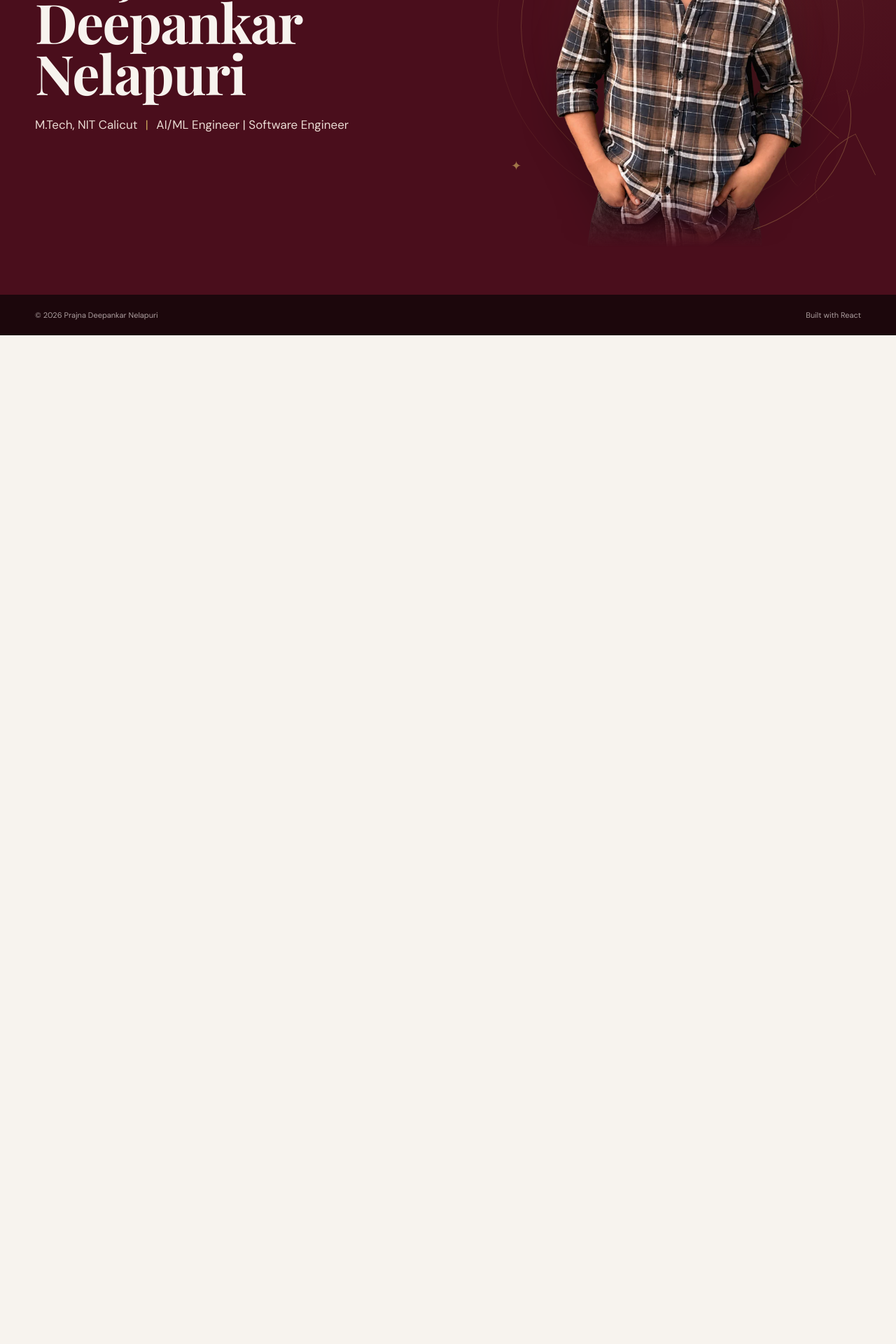
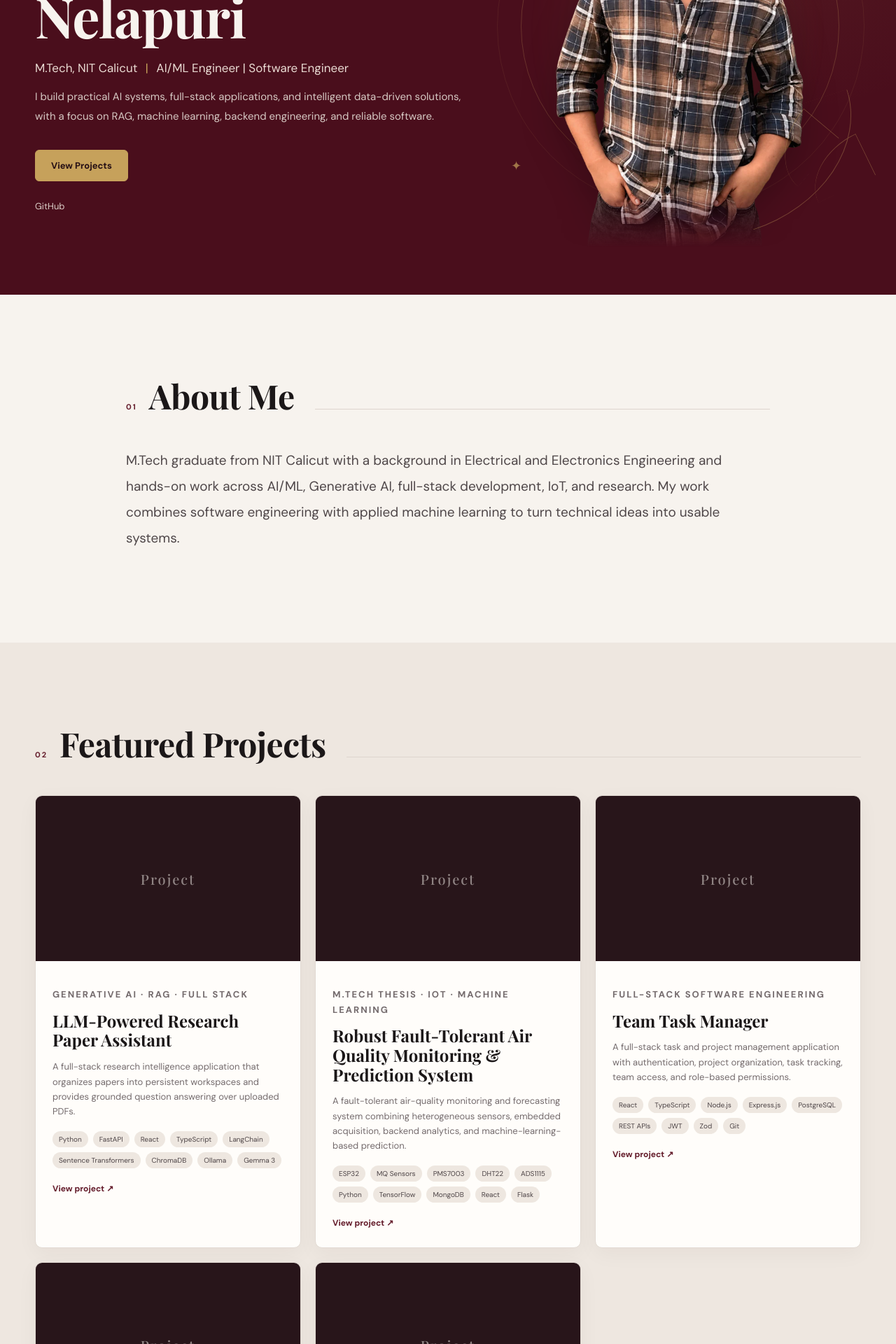
Before and after one commit to Sunny1112003/Prajna-Portfolio, a React (Vite) app: page / in a window 1280 px wide. Shown: the part 380-2300 px from the top of the page at 70% size. Before the commit the page ends 859 px from the top, so only its background shows below. Built offline with nearby package versions, Linux system fonts and the light colour scheme.

Commit message:
Build complete portfolio content

```diff
--- a/src/content.ts
+++ b/src/content.ts
@@ -18,25 +18,246 @@ export const site = {
   shortName: 'PDN',
   title: 'AI/ML Engineer | Software Engineer',
   education: 'M.Tech, NIT Calicut',
-  heroDescription: '',
-  about: '',
+  heroDescription:
+    'I build practical AI systems, full-stack applications, and intelligent data-driven solutions, with a focus on RAG, machine learning, backend engineering, and reliable software.',
+  about:
+    'M.Tech graduate from NIT Calicut with a background in Electrical and Electronics Engineering and hands-on work across AI/ML, Generative AI, full-stack development, IoT, and research. My work combines software engineering with applied machine learning to turn technical ideas into usable systems.',
   photo: './assets/hero.webp',
   email: '',
   phone: '',
   location: '',
   linkedin: '',
-  github: '',
+  github: 'https://github.com/Sunny1112003',
   resume: '',
 }
 
-// Add only your real projects here.
-export const projects: Project[] = []
+export const projects: Project[] = [
+  {
+    title: 'LLM-Powered Research Paper Assistant',
+    category: 'Generative AI · RAG · Full Stack',
+    description:
+      'A full-stack research intelligence application that organizes papers into persistent workspaces and provides grounded question answering over uploaded PDFs.',
+    technologies: [
+      'Python',
+      'FastAPI',
+      'React',
+      'TypeScript',
+      'LangChain',
+      'Sentence Transformers',
+      'ChromaDB',
+      'Ollama',
+      'Gemma 3',
+    ],
+    github: 'https://github.com/Sunny1112003/LLM-Research-Paper-Assistant',
+    overview:
+      'The system supports persistent workspaces, independent chats, PDF ingestion, page-aware retrieval, source metadata, notes, search, and grounded responses. Documents are parsed, cleaned, chunked, embedded, and stored with workspace and page metadata before retrieval.',
+    architecture:
+      'React + TypeScript frontend → FastAPI REST API → PDF processing and retrieval services → Sentence Transformers + ChromaDB → Ollama/Gemma 3 → grounded response with source references.',
+    highlights: [
+      'Persistent workspaces, chats, documents, messages, and notes.',
+      'PDF validation, SHA-256 duplicate protection, page-aware text extraction, chunking, and embeddings.',
+      'Workspace- and document-scoped semantic retrieval with source metadata.',
+      'Grounded answers generated with Gemma 3 through Ollama.',
+      'Responsive React interface with real document, chat, search, and workspace flows.',
+    ],
+  },
+  {
+    title: 'Robust Fault-Tolerant Air Quality Monitoring & Prediction System',
+    category: 'M.Tech Thesis · IoT · Machine Learning',
+    description:
+      'A fault-tolerant air-quality monitoring and forecasting system combining heterogeneous sensors, embedded acquisition, backend analytics, and machine-learning-based prediction.',
+    technologies: [
+      'ESP32',
+      'MQ Sensors',
+      'PMS7003',
+      'DHT22',
+      'ADS1115',
+      'Python',
+      'TensorFlow',
+      'MongoDB',
+      'React',
+      'Flask',
+    ],
+    overview:
+      'The system acquires particulate, gas, temperature, humidity, and electrical measurements from an ESP32-based sensing node. It combines sensor validation and fault detection with backend processing, dashboard visualization, and time-series pollutant/AQI prediction.',
+    architecture:
+      'Heterogeneous sensors → ESP32 acquisition and fault flags → backend/API → MongoDB → React dashboard, with TensorFlow-based time-series prediction for pollutant/AQI forecasting.',
+    highlights: [
+      'Multi-sensor acquisition using MQ7, MQ135, MQ136, PMS7003, DHT22, ADS1115, RTC, and SD storage.',
+      'Rule-based fault detection and confidence scoring for sensor and system failures.',
+      'Data validation, filtering, smoothing, and clean-dataset generation for ML.',
+      'TensorFlow forecasting pipeline evaluated for pollutant prediction.',
+      'Research work presented through ET2ECN 2026 and extended toward journal submission.',
+    ],
+  },
+  {
+    title: 'Team Task Manager',
+    category: 'Full-Stack Software Engineering',
+    description:
+      'A full-stack task and project management application with authentication, project organization, task tracking, team access, and role-based permissions.',
+    technologies: [
+      'React',
+      'TypeScript',
+      'Node.js',
+      'Express.js',
+      'PostgreSQL',
+      'REST APIs',
+      'JWT',
+      'Zod',
+      'Git',
+    ],
+    overview:
+      'The application provides a structured workspace for managing projects and tasks, with authentication, authorization, validation, and status tracking across team members.',
+    architecture:
+      'React frontend → Express REST API → validation and authentication layer → PostgreSQL relational data model.',
+    highlights: [
+      'JWT-based authentication and password hashing.',
+      'Admin/member role-based access control.',
+      'Project and task management with status tracking.',
+      'Zod-based request validation and REST API design.',
+      'Production-oriented build and deployment configuration.',
+    ],
+  },
+  {
+    title: 'Smart Tollgate System',
+    category: 'IoT · Automation',
+    description:
+      'An IoT-based automated toll collection prototype using RFID identification and cloud-connected monitoring for real-time vehicle processing.',
+    technologies: [
+      'NodeMCU',
+      'RFID',
+      'ThingSpeak',
+      'IoT',
+      'Embedded Systems',
+    ],
+    overview:
+      'The system automates vehicle identification and toll processing using RFID while sending operational data to a cloud monitoring platform for logging and visibility.',
+    architecture:
+      'RFID vehicle identification → NodeMCU control logic → automated toll workflow → ThingSpeak cloud logging.',
+    highlights: [
+      'Automated vehicle identification using RFID.',
+      'Real-time toll processing workflow.',
+      'Cloud-based logging and monitoring through ThingSpeak.',
+    ],
+  },
+  {
+    title: 'Quasi-Z-Source DC–DC Converter',
+    category: 'Power Electronics · MATLAB/Simulink',
+    description:
+      'A high step-up DC–DC converter design and simulation study focused on improving voltage gain and conversion efficiency.',
+    technologies: [
+      'MATLAB',
+      'Simulink',
+      'Power Electronics',
+      'DC–DC Conversion',
+    ],
+    overview:
+      'The project studies a quasi-Z-source converter topology and evaluates its operating behavior through MATLAB/Simulink-based design and simulation.',
+    architecture:
+      'Converter topology design → switching and control model → MATLAB/Simulink simulation → performance evaluation.',
+    highlights: [
+      'High step-up voltage conversion topology.',
+      'Simulation-based evaluation of converter performance.',
+      'Focus on voltage gain and efficiency characteristics.',
+    ],
+  },
+]
 
-// Add only your real skills here.
-export const skills: { group: string; items: string[] }[] = []
+export const skills: { group: string; items: string[] }[] = [
+  {
+    group: 'Programming',
+    items: ['Python', 'JavaScript', 'TypeScript', 'SQL'],
+  },
+  {
+    group: 'AI / Machine Learning',
+    items: [
+      'TensorFlow',
+      'Neural Networks',
+      'Model Training',
+      'Model Evaluation',
+      'Predictive Modeling',
+      'Data Preprocessing',
+      'Feature Engineering',
+    ],
+  },
+  {
+    group: 'Generative AI & RAG',
+    items: ['LLMs', 'RAG', 'LangChain', 'Hugging Face', 'Ollama'],
+  },
+  {
+    group: 'Retrieval & Vector Search',
+    items: ['Sentence Transformers', 'ChromaDB', 'Vector Indexing', 'Semantic Search'],
+  },
+  {
+    group: 'Backend & APIs',
+    items: ['FastAPI', 'Node.js', 'Express.js', 'REST APIs'],
+  },
+  {
+    group: 'Frontend & Databases',
+    items: ['React', 'HTML5', 'CSS3', 'PostgreSQL', 'MongoDB'],
+  },
+  {
+    group: 'AI Reliability',
+    items: [
+      'AI Output Evaluation',
+      'Data Validation',
+      'Robustness Testing',
+      'Sensitivity Analysis',
+      'Fault Injection',
+      'Failure-Mode Analysis',
+    ],
+  },
+  {
+    group: 'Tools & Engineering',
+    items: ['Git', 'GitHub', 'VS Code', 'ESP32', 'MATLAB', 'Simulink'],
+  },
+]
 
-// Add only your real research/publications here.
-export const research: { title: string; type: string; year: string; description: string; link?: string }[] = []
+export const research: {
+  title: string
+  type: string
+  year: string
+  description: string
+  link?: string
+}[] = [
+  {
+    title: 'Fault-Tolerant Air Quality Monitoring and Forecasting Using Heterogeneous Sensors',
+    type: 'Conference paper · ET2ECN 2026',
+    year: '2026',
+    description:
+      'Research on heterogeneous sensor-based air-quality monitoring, fault tolerance, and forecasting, presented at the 5th International Conference on Emerging Technology Trends in Electronics, Communication and Networking (ET2ECN 2026), SVNIT Surat. The paper is to appear in the Springer Lecture Notes in Electrical Engineering series.',
+  },
+  {
+    title: 'Air Quality Monitoring and Prediction Research',
+    type: 'Journal manuscript · IEEE Internet of Things Journal',
+    year: '2026',
+    description:
+      'Extended research work on robust IoT-based air-quality monitoring and prediction, submitted as a manuscript to the IEEE Internet of Things Journal in 2026.',
+  },
+]
 
-// Add only your real education entries here.
-export const education: { degree: string; institution: string; period: string; detail?: string }[] = []
+export const education: {
+  degree: string
+  institution: string
+  period: string
+  detail?: string
+}[] = [
+  {
+    degree: 'M.Tech · Industrial Power & Automation',
+    institution: 'National Institute of Technology Calicut',
+    period: '2024 – 2026',
+    detail: 'Electrical Engineering',
+  },
+  {
+    degree: 'B.Tech · Electrical & Electronics Engineering',
+    institution: 'Sri Vasavi Engineering College',
+    period: '2020 – 2024',
+    detail: 'CGPA: 7.25 / 10',
+  },
+  {
+    degree: 'Intermediate · MPC',
+    institution: 'Vikas Junior College',
+    period: 'Intermediate',
+    detail: '82%',
+  },
+]
```
